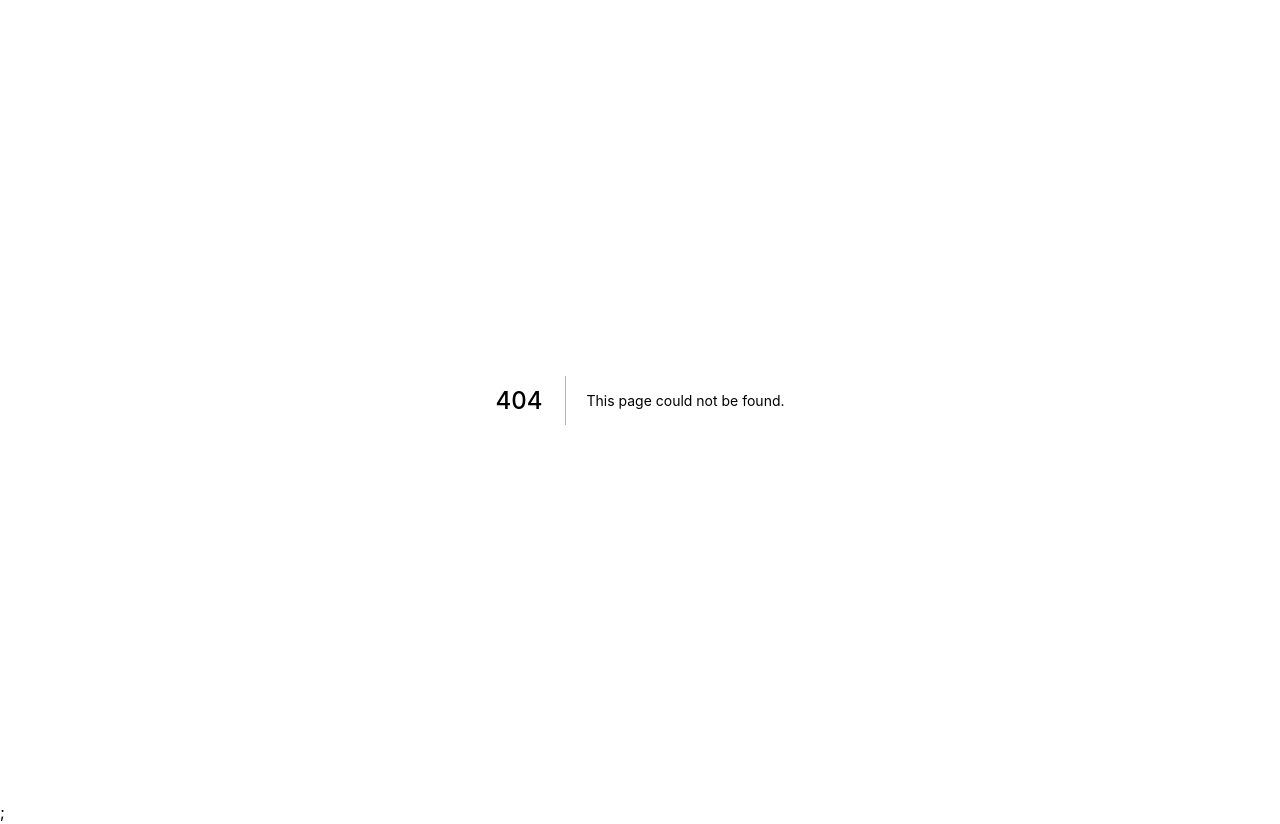
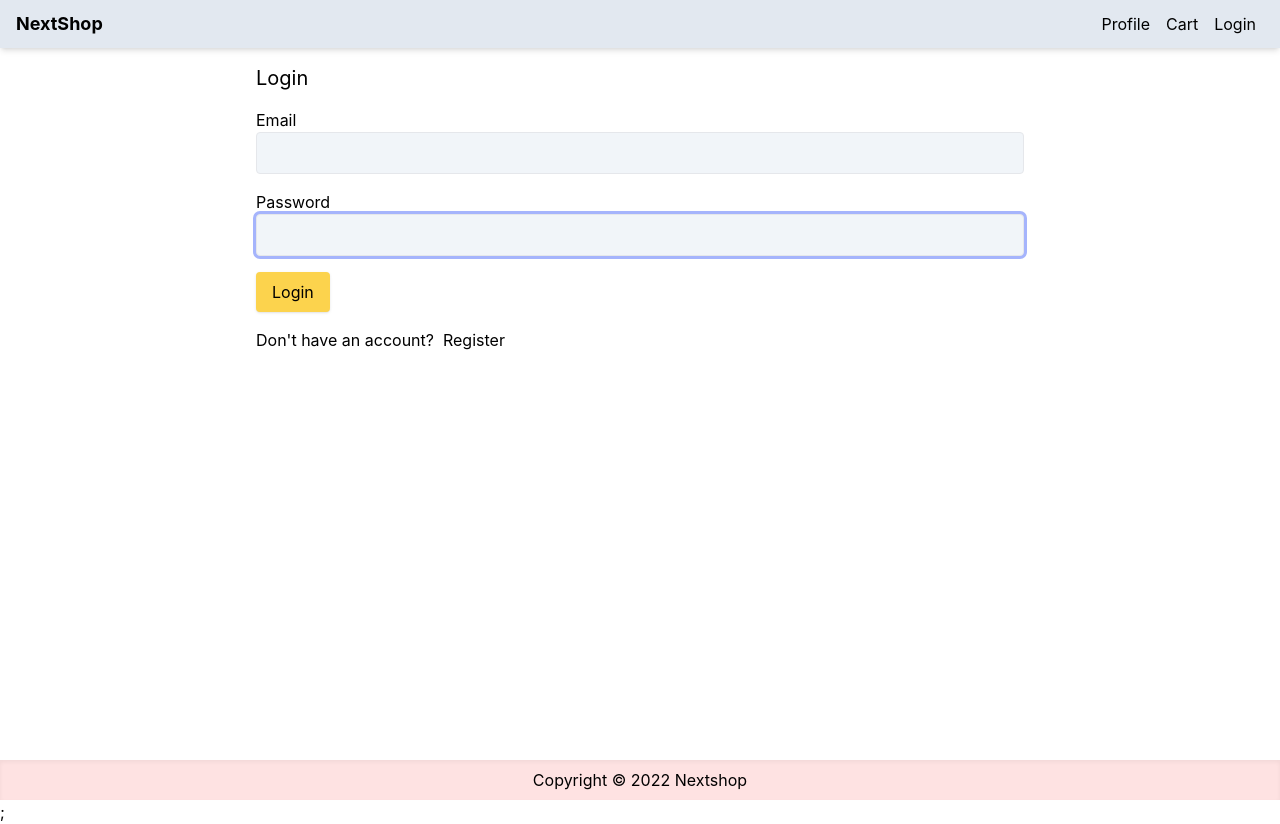
Before and after one commit to honk0128/NextShop, a Next.js app: page /login in a window 1280 px wide. Before the commit this address had no page. Built offline with nearby package versions, Linux system fonts and the light colour scheme.

Commit message:
9-cartloginform

```diff
--- a/package.json
+++ b/package.json
@@ -13,7 +13,8 @@
     "js-cookie": "^3.0.1",
     "next": "12.3.1",
     "react": "18.2.0",
-    "react-dom": "18.2.0"
+    "react-dom": "18.2.0",
+    "react-hook-form": "^7.37.0"
   },
   "devDependencies": {
     "autoprefixer": "^10.4.12",
--- a/pages/cart.js
+++ b/pages/cart.js
@@ -93,7 +93,7 @@ function CartScreen() {
               </li>
               <li>
                 <button
-                  onClick={() => router.push('/shipping')}
+                  onClick={() => router.push('login?redirect/shipping')}
                   className="primary-button w -full"
                 >
                   Check Out
--- /dev/null
+++ b/pages/login.js
@@ -0,0 +1,72 @@
+import Link from 'next/link';
+import React from 'react';
+import Layout from '../components/Layout';
+import { useForm } from 'react-hook-form';
+
+export default function LoginScreen() {
+  const {
+    handleSubmit,
+    register,
+    formState: { errors },
+  } = useForm();
+
+  const submitHandler = ({ email, password }) => {
+    console.log(email, password);
+  };
+
+  return (
+    <Layout title="Login">
+      <form
+        className="mx-auto max-w-screen-md"
+        onsubmit={handleSubmit(submitHandler)}
+      >
+        <h1 className="mb-4 text-xl">Login </h1>
+        <div className="mb-4">
+          <label htmlFor="email">Email</label>
+          <input
+            type="email"
+            {...register('email', {
+              required: 'Please enter email',
+              pattern: {
+                value: /^[a-zA-Z0-9_.+-]+@[a-zA-Z0-9-]+.[a-zA-Z0-9-.]+$/i,
+                message: 'Please enter valid email',
+              },
+            })}
+            className="w-full"
+            id="email"
+            autoFocus
+          />
+          {errors.email && (
+            <div className="text-red-500">{errors.email.message}</div>
+          )}
+        </div>
+
+        <div className="mb-4">
+          <label htmlFor="password">Password</label>
+          <input
+            type="password"
+            {...register('password', {
+              required: 'Please enter password',
+              minLength: { value: 3, message: 'password is more than 3 chars' },
+            })}
+            className="w-full"
+            id="password"
+            autoFocus
+          />
+          {errors.password && (
+            <div className="text-red-500">{errors.password.message}</div>
+          )}
+        </div>
+
+        <div className="mb-4">
+          <button className="primary-button">Login</button>
+        </div>
+
+        <div className="mb-4">
+          Don&apos;t have an account? &nbsp;
+          <Link href="register">Register</Link>
+        </div>
+      </form>
+    </Layout>
+  );
+}
--- a/styles/globals.css
+++ b/styles/globals.css
@@ -24,6 +24,12 @@ a {
   padding: 0;
 }
 
+input,
+select,
+textarea {
+  @apply rounded border p-2 outline-none ring-indigo-300 focus:ring bg-slate-100;
+}
+
 .card {
   @apply mb-5  block   rounded-lg border border-gray-200  shadow-md;
 }
```
Also changed, not shown: 1 other file (tests, documents, lock files or other folders).
